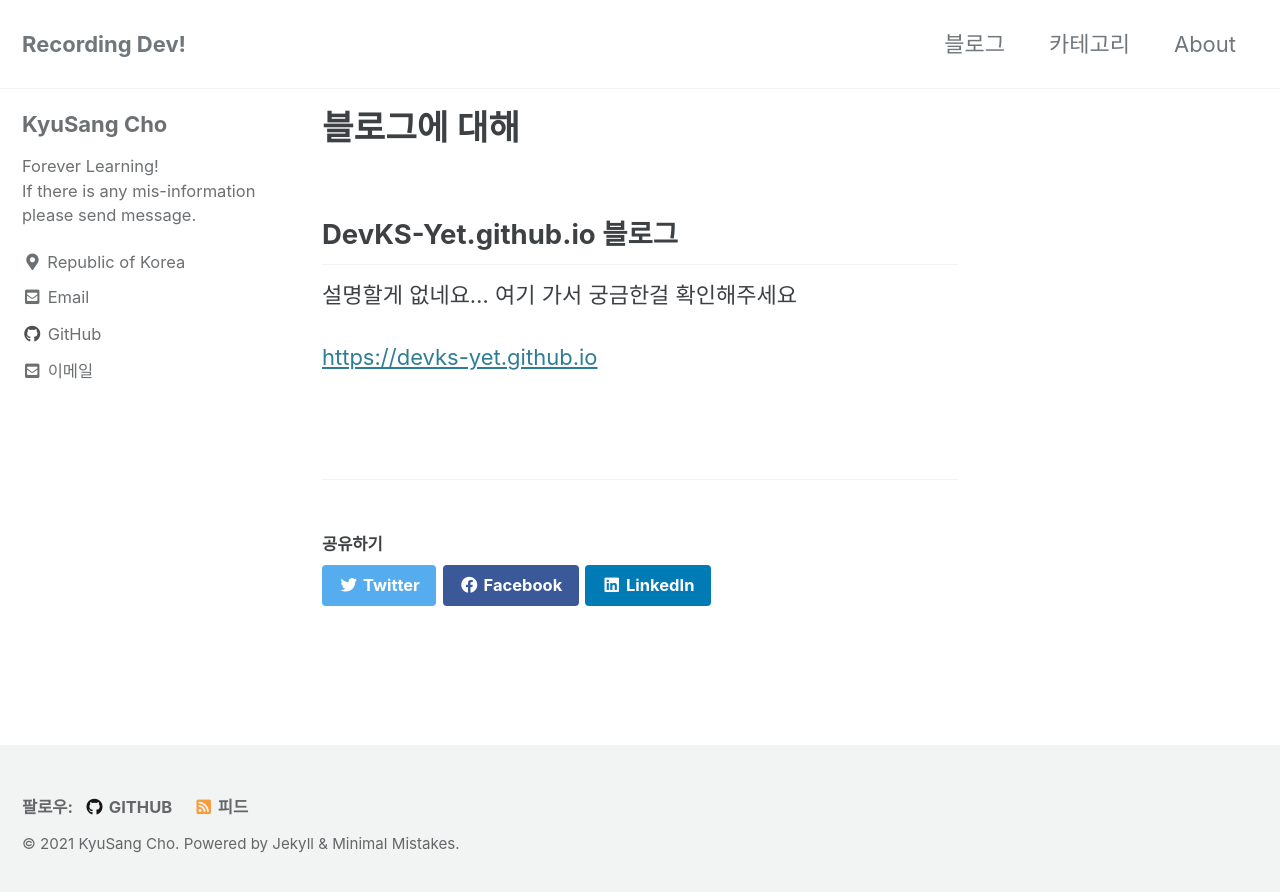
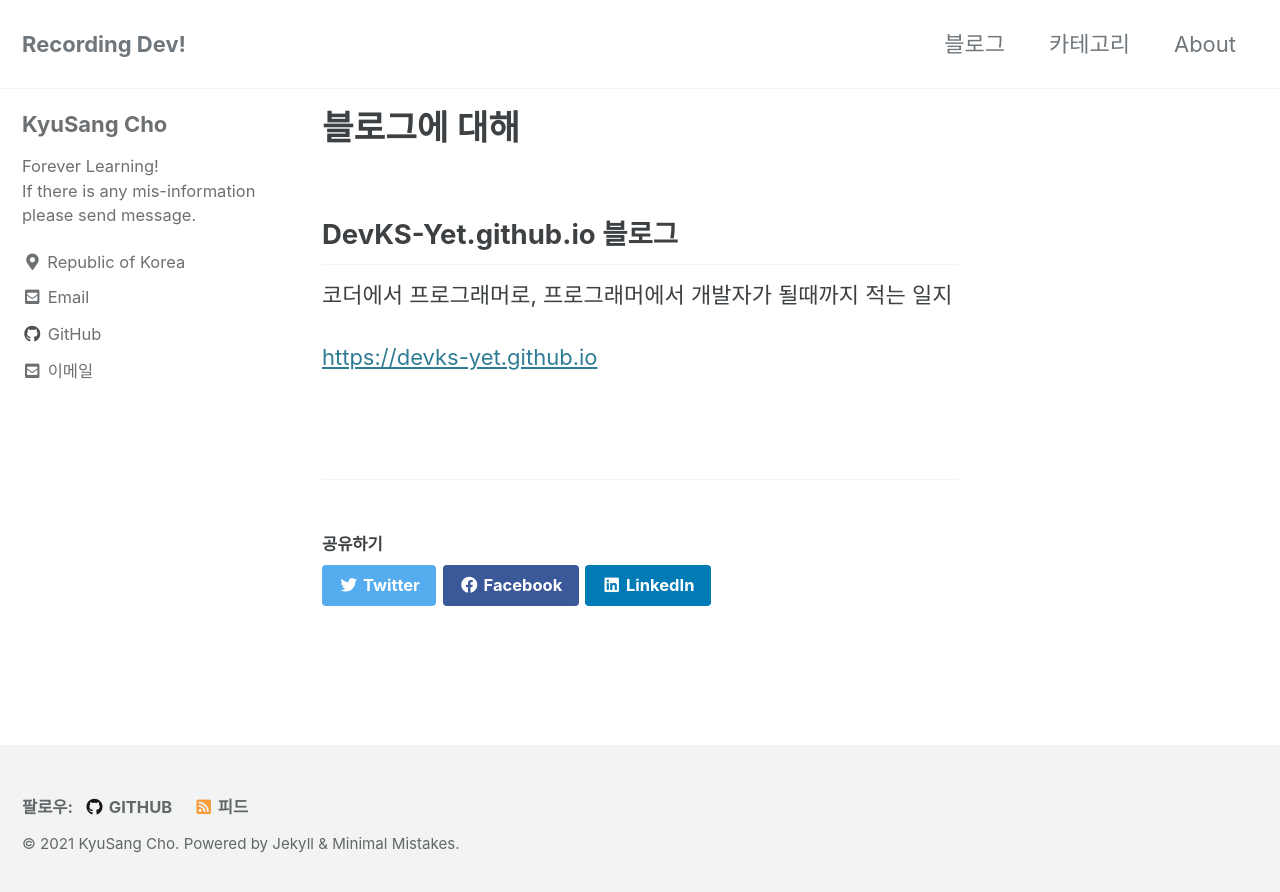
Before and after one commit to DevKS-Yet/DevKs-Yet.github.io, a Jekyll site: the page built from _pages/about.md, in a window 1280 px wide. Shown: the top 892 px of the page. Built offline with Jekyll 4.4.1, drawn with Linux system fonts in a browser that asks for light colours; cached includes are drawn as plain includes.

Commit message:
Update about.md

```diff
--- a/_pages/about.md
+++ b/_pages/about.md
@@ -6,6 +6,6 @@ layout: single
 
 ## DevKS-Yet.github.io 블로그
 
-설명할게 없네요... 여기 가서 궁금한걸 확인해주세요
+코더에서 프로그래머로, 프로그래머에서 개발자가 될때까지 적는 일지
 
 <https://devks-yet.github.io>
```
